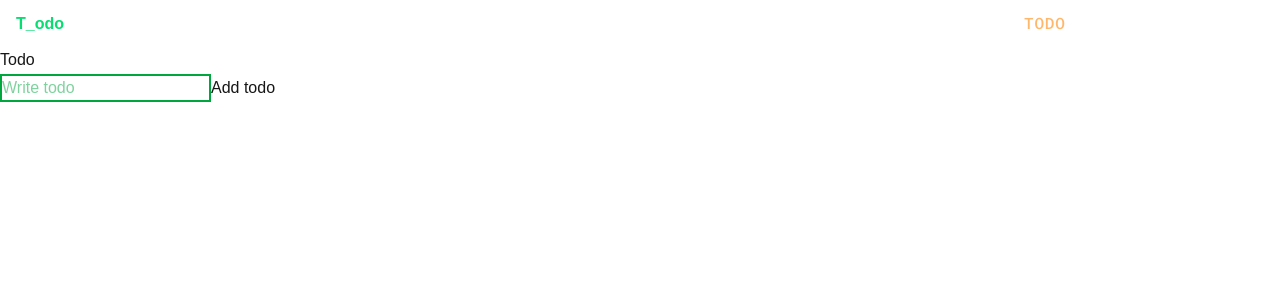
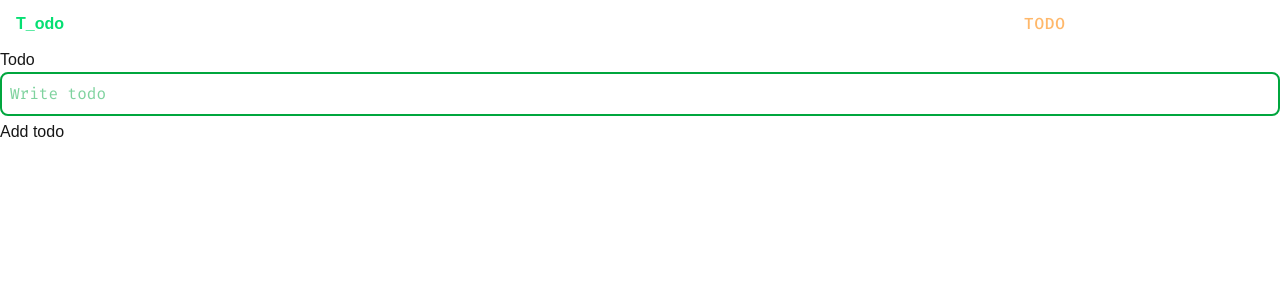
Before and after one commit to Kamesas/Labs, a Next.js app: page /todo in a window 1280 px wide. Shown: the top 300 px of the page. Built offline with nearby package versions, Linux system fonts and the light colour scheme.

Commit message:
feat: add Input component

```diff
--- a/src/components/todo/TodoForm.tsx
+++ b/src/components/todo/TodoForm.tsx
@@ -1,6 +1,7 @@
 import { tTodo } from "@/api/todo.types";
 import { useState } from "react";
 import { Button } from "../ui/Button/Button";
+import { Input } from "../ui/Input/Input";
 
 type tProps = {
   updateTodoList: (todo: tTodo) => void;
@@ -37,10 +38,9 @@ export const TodoForm = ({ updateTodoList }: tProps) => {
 
   return (
     <form onSubmit={addNewTodo}>
-      <input
+      <Input
         name="todo-description"
         placeholder="Write todo"
-        className="text-green-600 border-green-600 border-2"
         value={todo?.description || ""}
         onChange={onChangeTodo}
       />
--- /dev/null
+++ b/src/components/ui/Input/Input.tsx
@@ -0,0 +1,10 @@
+type tProps = React.ComponentPropsWithoutRef<"input">;
+
+export const Input = ({ className, ...props }: tProps) => {
+  return (
+    <input
+      className={`w-full p-2 rounded-lg border-2 border-green-600 text-green-600 font-fira ${className}`}
+      {...props}
+    />
+  );
+};
```
